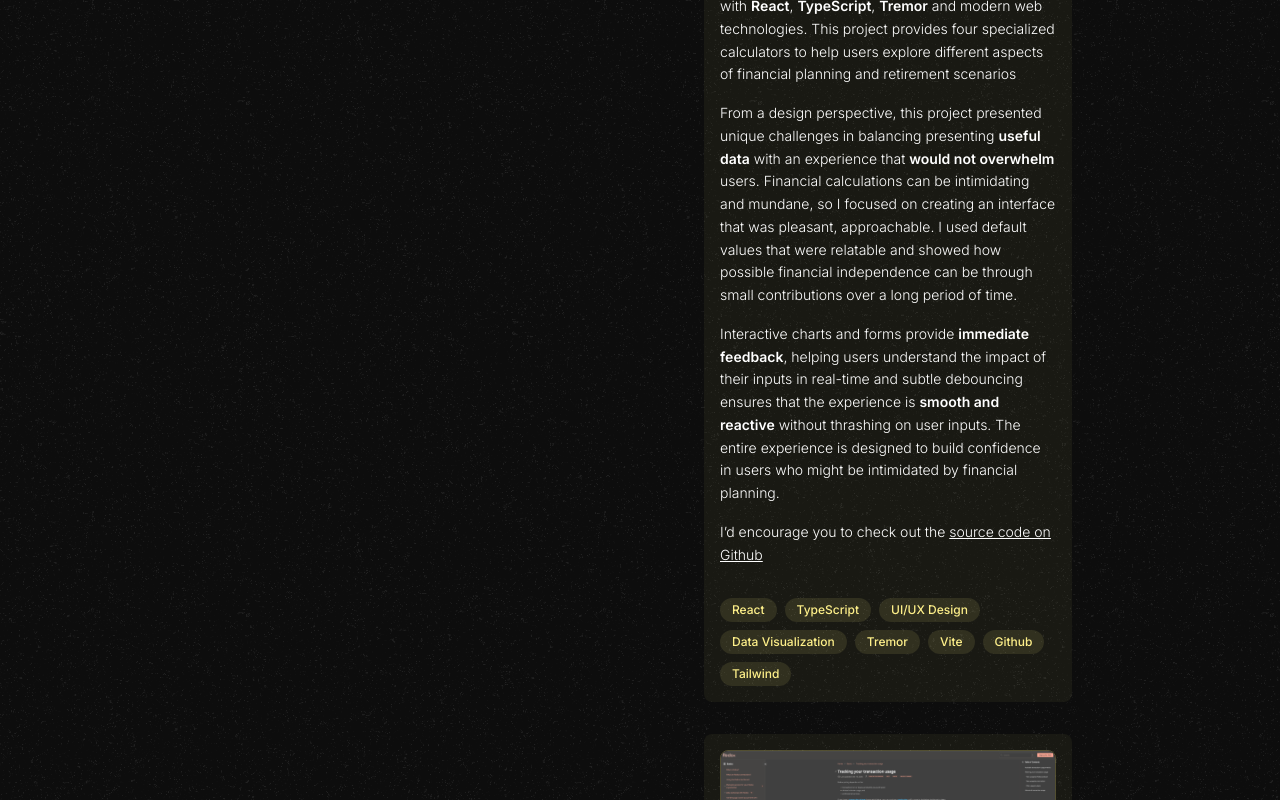
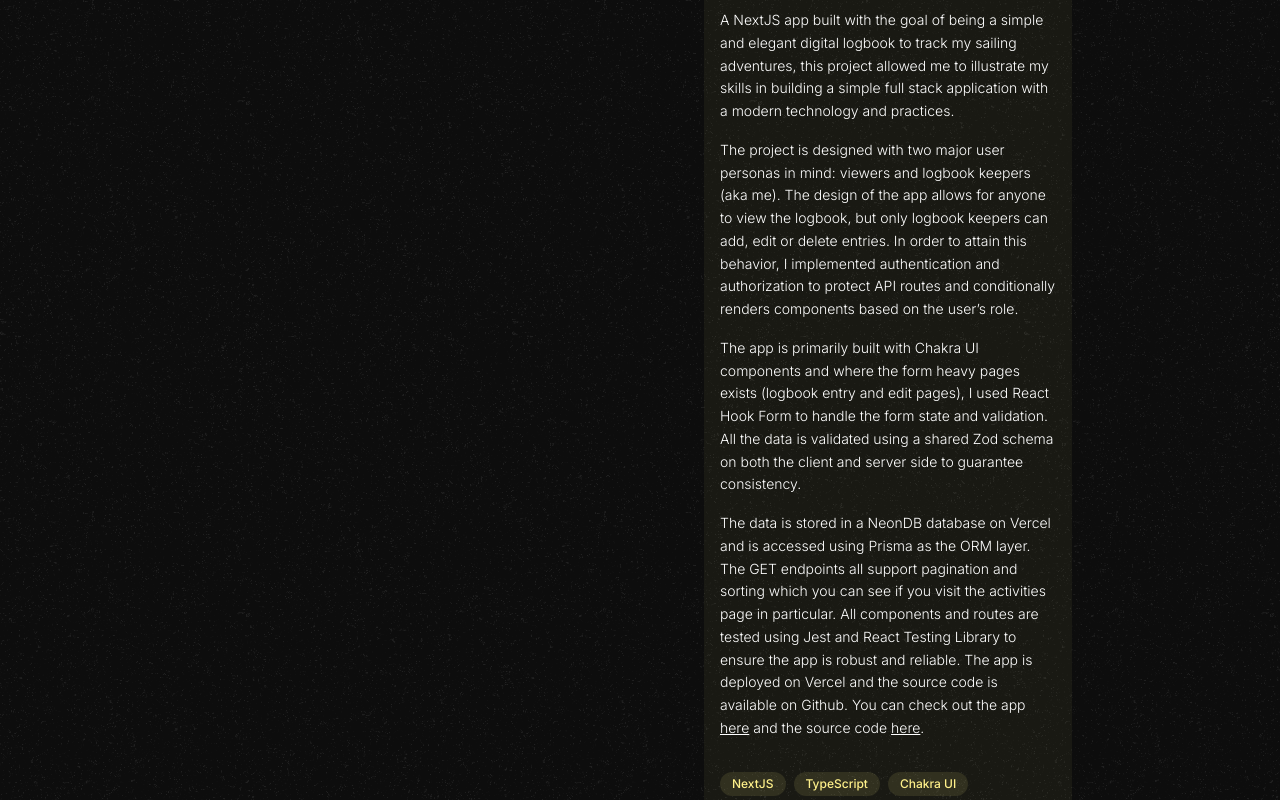
Before and after one commit to brah-edrick/portfolio-2024, a Next.js app: page / in a window 1280 px wide. Shown: the part 3780-4580 px from the top of the page. Built offline with nearby package versions, Linux system fonts and the light colour scheme.

Commit message:
✨ Add new project to my Projects section

```diff
--- a/src/app/page.tsx
+++ b/src/app/page.tsx
@@ -373,6 +373,78 @@
           >
             <H2 className="text-3xl lg:m-4 my-4 font-bold">Projects</H2>
             <ProjectArticle
+              title="Sailing Logbook"
+              href="https://sailing-logbook.vercel.app/"
+              imageSrc="/sailing-logbook.png"
+              imageAlt="Sailing Logbook"
+              bodyContent={
+                <>
+                  <Paragraph>
+                    A NextJS app built with the goal of being a simple and
+                    elegant digital logbook to track my sailing adventures, this
+                    project allowed me to illustrate my skills in building a
+                    simple full stack application with a modern technology and
+                    practices.
+                  </Paragraph>
+                  <Paragraph>
+                    The project is designed with two major user personas in
+                    mind: viewers and logbook keepers (aka me). The design of
+                    the app allows for anyone to view the logbook, but only
+                    logbook keepers can add, edit or delete entries. In order to
+                    attain this behavior, I implemented authentication and
+                    authorization to protect API routes and conditionally
+                    renders components based on the user’s role.
+                  </Paragraph>
+                  <Paragraph>
+                    The app is primarily built with Chakra UI components and
+                    where the form heavy pages exists (logbook entry and edit
+                    pages), I used React Hook Form to handle the form state and
+                    validation. All the data is validated using a shared Zod
+                    schema on both the client and server side to guarantee
+                    consistency.
+                  </Paragraph>
+                  <Paragraph>
+                    The data is stored in a NeonDB database on Vercel and is
+                    accessed using Prisma as the ORM layer. The GET endpoints
+                    all support pagination and sorting which you can see if you
+                    visit the activities page in particular. All components and
+                    routes are tested using Jest and React Testing Library to
+                    ensure the app is robust and reliable. The app is deployed
+                    on Vercel and the source code is available on Github. You
+                    can check out the app{" "}
+                    <a
+                      href="https://sailing-logbook.vercel.app/"
+                      target="_blank"
+                    >
+                      here
+                    </a>{" "}
+                    and the source code{" "}
+                    <a
+                      href="https://github.com/brah-edrick/sailing-logbook"
+                      target="_blank"
+                    >
+                      here
+                    </a>
+                    .
+                  </Paragraph>
+                </>
+              }
+              skills={[
+                "NextJS",
+                "TypeScript",
+                "Chakra UI",
+                "React Hook Form",
+                "Vercel",
+                "Zod",
+                "Authentication",
+                "Session",
+                "API Routes",
+                "NeonDB",
+                "Jest",
+                "React Testing Library",
+              ]}
+            />
+            <ProjectArticle
               title="Financial Simulations Visualizer"
               href="https://brah-edrick.github.io/finance-simulations/#/retirement"
               imageSrc="/financial-simulations.png"
```
Also changed, not shown: public/sailing-logbook.png (added).
